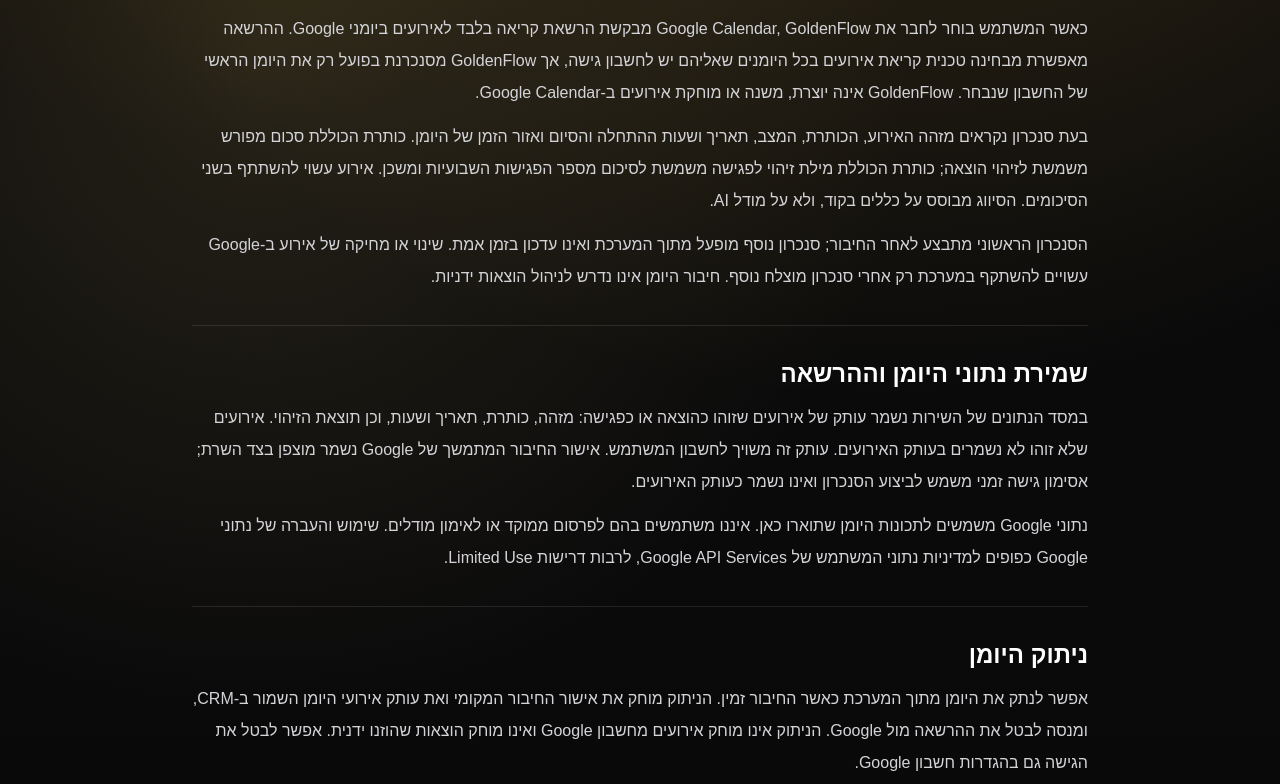
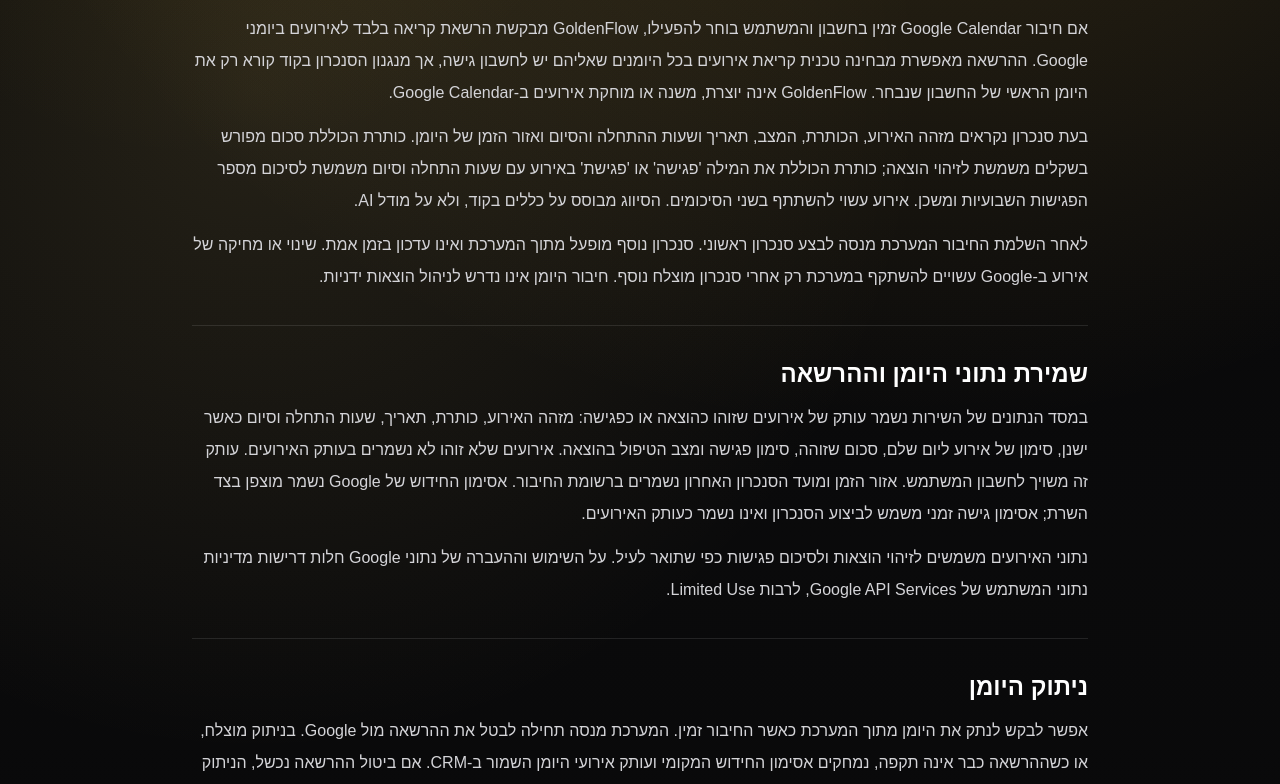
Before and after one commit to hubianron-cpu/goldenflowcrmweb, a Next.js app: page /privacy in a window 1280 px wide. Shown: the part 1133-1917 px from the top of the page. Built offline with nearby package versions, Linux system fonts and the light colour scheme.

Commit message:
Clarify conditional Calendar privacy disclosure

```diff
--- a/app/privacy/page.tsx
+++ b/app/privacy/page.tsx
@@ -24,22 +24,22 @@
   {
     title: "חיבור Google Calendar",
     paragraphs: [
-      "כאשר המשתמש בוחר לחבר את Google Calendar, GoldenFlow מבקשת הרשאת קריאה בלבד לאירועים ביומני Google. ההרשאה מאפשרת מבחינה טכנית קריאת אירועים בכל היומנים שאליהם יש לחשבון גישה, אך GoldenFlow מסנכרנת בפועל רק את היומן הראשי של החשבון שנבחר. GoldenFlow אינה יוצרת, משנה או מוחקת אירועים ב-Google Calendar.",
-      "בעת סנכרון נקראים מזהה האירוע, הכותרת, המצב, תאריך ושעות ההתחלה והסיום ואזור הזמן של היומן. כותרת הכוללת סכום מפורש משמשת לזיהוי הוצאה; כותרת הכוללת מילת זיהוי לפגישה משמשת לסיכום מספר הפגישות השבועיות ומשכן. אירוע עשוי להשתתף בשני הסיכומים. הסיווג מבוסס על כללים בקוד, ולא על מודל AI.",
-      "הסנכרון הראשוני מתבצע לאחר החיבור; סנכרון נוסף מופעל מתוך המערכת ואינו עדכון בזמן אמת. שינוי או מחיקה של אירוע ב-Google עשויים להשתקף במערכת רק אחרי סנכרון מוצלח נוסף. חיבור היומן אינו נדרש לניהול הוצאות ידניות.",
+      "אם חיבור Google Calendar זמין בחשבון והמשתמש בוחר להפעילו, GoldenFlow מבקשת הרשאת קריאה בלבד לאירועים ביומני Google. ההרשאה מאפשרת מבחינה טכנית קריאת אירועים בכל היומנים שאליהם יש לחשבון גישה, אך מנגנון הסנכרון בקוד קורא רק את היומן הראשי של החשבון שנבחר. GoldenFlow אינה יוצרת, משנה או מוחקת אירועים ב-Google Calendar.",
+      "בעת סנכרון נקראים מזהה האירוע, הכותרת, המצב, תאריך ושעות ההתחלה והסיום ואזור הזמן של היומן. כותרת הכוללת סכום מפורש בשקלים משמשת לזיהוי הוצאה; כותרת הכוללת את המילה 'פגישה' או 'פגישת' באירוע עם שעות התחלה וסיום משמשת לסיכום מספר הפגישות השבועיות ומשכן. אירוע עשוי להשתתף בשני הסיכומים. הסיווג מבוסס על כללים בקוד, ולא על מודל AI.",
+      "לאחר השלמת החיבור המערכת מנסה לבצע סנכרון ראשוני. סנכרון נוסף מופעל מתוך המערכת ואינו עדכון בזמן אמת. שינוי או מחיקה של אירוע ב-Google עשויים להשתקף במערכת רק אחרי סנכרון מוצלח נוסף. חיבור היומן אינו נדרש לניהול הוצאות ידניות.",
     ],
   },
   {
     title: "שמירת נתוני היומן וההרשאה",
     paragraphs: [
-      "במסד הנתונים של השירות נשמר עותק של אירועים שזוהו כהוצאה או כפגישה: מזהה, כותרת, תאריך ושעות, וכן תוצאת הזיהוי. אירועים שלא זוהו לא נשמרים בעותק האירועים. עותק זה משויך לחשבון המשתמש. אישור החיבור המתמשך של Google נשמר מוצפן בצד השרת; אסימון גישה זמני משמש לביצוע הסנכרון ואינו נשמר כעותק האירועים.",
-      "נתוני Google משמשים לתכונות היומן שתוארו כאן. איננו משתמשים בהם לפרסום ממוקד או לאימון מודלים. שימוש והעברה של נתוני Google כפופים למדיניות נתוני המשתמש של Google API Services, לרבות דרישות Limited Use.",
+      "במסד הנתונים של השירות נשמר עותק של אירועים שזוהו כהוצאה או כפגישה: מזהה האירוע, כותרת, תאריך, שעות התחלה וסיום כאשר ישנן, סימון של אירוע ליום שלם, סכום שזוהה, סימון פגישה ומצב הטיפול בהוצאה. אירועים שלא זוהו לא נשמרים בעותק האירועים. עותק זה משויך לחשבון המשתמש. אזור הזמן ומועד הסנכרון האחרון נשמרים ברשומת החיבור. אסימון החידוש של Google נשמר מוצפן בצד השרת; אסימון גישה זמני משמש לביצוע הסנכרון ואינו נשמר כעותק האירועים.",
+      "נתוני האירועים משמשים לזיהוי הוצאות ולסיכום פגישות כפי שתואר לעיל. על השימוש וההעברה של נתוני Google חלות דרישות מדיניות נתוני המשתמש של Google API Services, לרבות Limited Use.",
     ],
   },
   {
     title: "ניתוק היומן",
     paragraphs: [
-      "אפשר לנתק את היומן מתוך המערכת כאשר החיבור זמין. הניתוק מוחק את אישור החיבור המקומי ואת עותק אירועי היומן השמור ב-CRM, ומנסה לבטל את ההרשאה מול Google. הניתוק אינו מוחק אירועים מחשבון Google ואינו מוחק הוצאות שהוזנו ידנית. אפשר לבטל את הגישה גם בהגדרות חשבון Google.",
+      "אפשר לבקש לנתק את היומן מתוך המערכת כאשר החיבור זמין. המערכת מנסה תחילה לבטל את ההרשאה מול Google. בניתוק מוצלח, או כשההרשאה כבר אינה תקפה, נמחקים אסימון החידוש המקומי ועותק אירועי היומן השמור ב-CRM. אם ביטול ההרשאה נכשל, הניתוק אינו מושלם ויש לנסות שוב. הניתוק אינו מוחק אירועים מחשבון Google ואינו מוחק הוצאות שהוזנו ידנית. אפשר לבטל את הגישה גם בהגדרות חשבון Google.",
     ],
   },
   {
@@ -54,7 +54,7 @@
     paragraphs: [
       "ביטול החידוש החודשי אינו זהה לבקשה למחיקת חשבון או לניתוק Google Calendar. באחריות המשתמש לשמור ידנית את המידע הדרוש לו, באמצעות האפשרויות הזמינות במהלך תקופת הגישה שנותרה לאחר הביטול, לפני סיום הגישה בפועל.",
       "אפשר לפנות לכתובת הקשר שלעיל בבקשה לעיון, תיקון או מחיקת מידע וחשבון. לפני טיפול בבקשה נבקש לאמת את זהות הפונה ואת זיקתו למידע. ביטול מנוי לבדו אינו מוחק אוטומטית את נתוני החשבון; אין כיום מסלול מחיקה עצמית של כלל נתוני החשבון.",
-      "חלק מהמידע עשוי להישמר ברשומות תשלום, ברשומות הפעלה, בלוגים ובגיבויים גם לאחר סיום הגישה. גיבויים ידניים שבשליטתנו מוצפנים; מחיקתם מחייבת תחילה בדיקה שקיים גיבוי חלופי שניתן לשחזר. בשלב זה אין תקופת מחיקה אחידה ומאומתת לכל עותקי הגיבוי, לרבות עותקים אצל ספקים, ולכן איננו מתחייבים למחיקת כל עותק בתוך מספר ימים קבוע. אם נעשה שימוש ב-Trainer, יש להסדיר בנפרד את המשך השירות או בקשת המחיקה בו. לפרטים על בקשת מחיקה אפשר לפנות אלינו בכתובת הקשר שלעיל.",
+      "חלק מהמידע עשוי להישמר ברשומות תשלום, ברשומות הפעלה, בלוגים ובגיבויים גם לאחר סיום הגישה. בשלב זה אין תקופת מחיקה אחידה ומאומתת לכל עותקי הגיבוי, לרבות עותקים אצל ספקים, ולכן איננו מתחייבים למחיקת כל עותק בתוך מספר ימים קבוע. אם נעשה שימוש ב-Trainer, יש להסדיר בנפרד את המשך השירות או בקשת המחיקה בו. לפרטים על בקשת מחיקה אפשר לפנות אלינו בכתובת הקשר שלעיל.",
     ],
   },
   {
```
